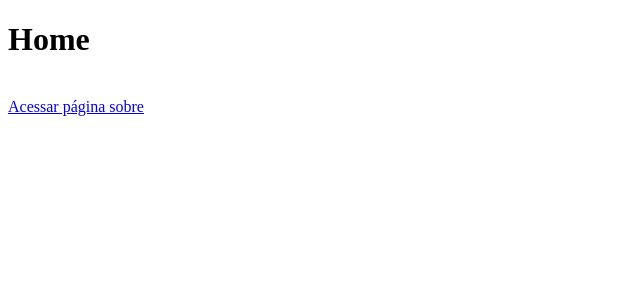
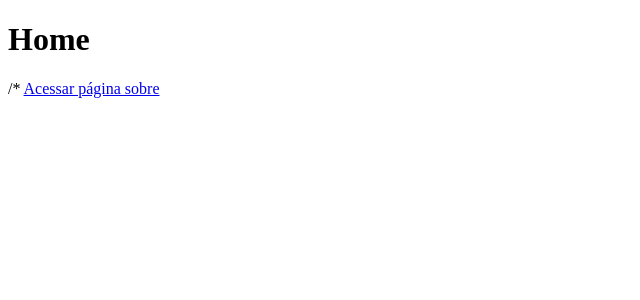
Before and after one commit to lordfbm/site-unico, a Next.js app: page / in a window 1280 px wide. Shown: the top 300 px of the page, without its empty margins (0-640 px from the left). Built offline with nearby package versions, Linux system fonts and the light colour scheme.

Commit message:
correção de erro

```diff
--- a/pages/index.js
+++ b/pages/index.js
@@ -1,15 +1,42 @@
 import Link from "next/link";
 function Home(){
     return (
+
     <div>
-        <h1>Home </h1><br></br>
-        <Link href="/sobre">
-        <a>
-        Acessar página sobre
-        </a>
+        <h1>Home </h1>
+       /* <Link href="/sobre">
+           Acessar página sobre
         </Link>
 
     </div>
+
     )
 }
 export default Home
+
+
+/*
+
+import { useState } from "react";
+
+function Cont(){
+    return (
+    <div>
+        <h1>Home 4</h1><br></br>
+        <Contador/>
+    </div>
+    )
+}
+function Contador(){
+    const [contador, setContador] = useState(1);
+    function adicionarContador(){
+        setContador(contador + 1);
+    }
+    return(
+        <div>{contador}<br></br><br></br>
+        <button onClick={adicionarContador}>Adcionar</button>
+        </div>
+    )
+}
+export default Cont
+*/
--- a/pages/sobre.js
+++ b/pages/sobre.js
@@ -2,11 +2,9 @@ import Link from "next/link";
 
 function Sobre(){
     return (
-    <div><h1>Sobre </h1><br></br>
-    <Link href="/">
-    <a>
+    <div><h1>Sobre </h1>
+   <Link href="/">
     Acessar página Home
-    </a>
     </Link>
     </div>
     )
```
Also changed, not shown: pages/cont.js (deleted).
